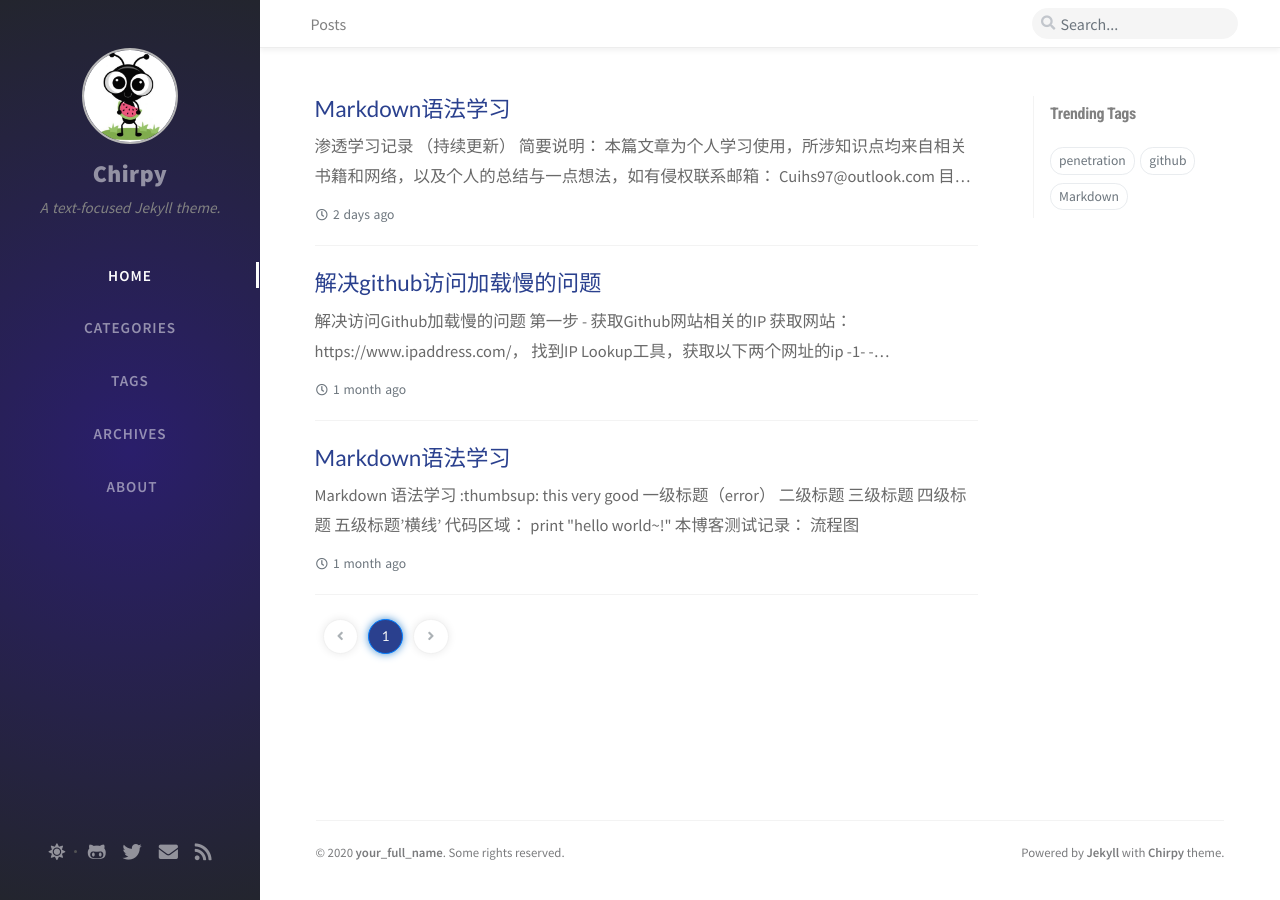
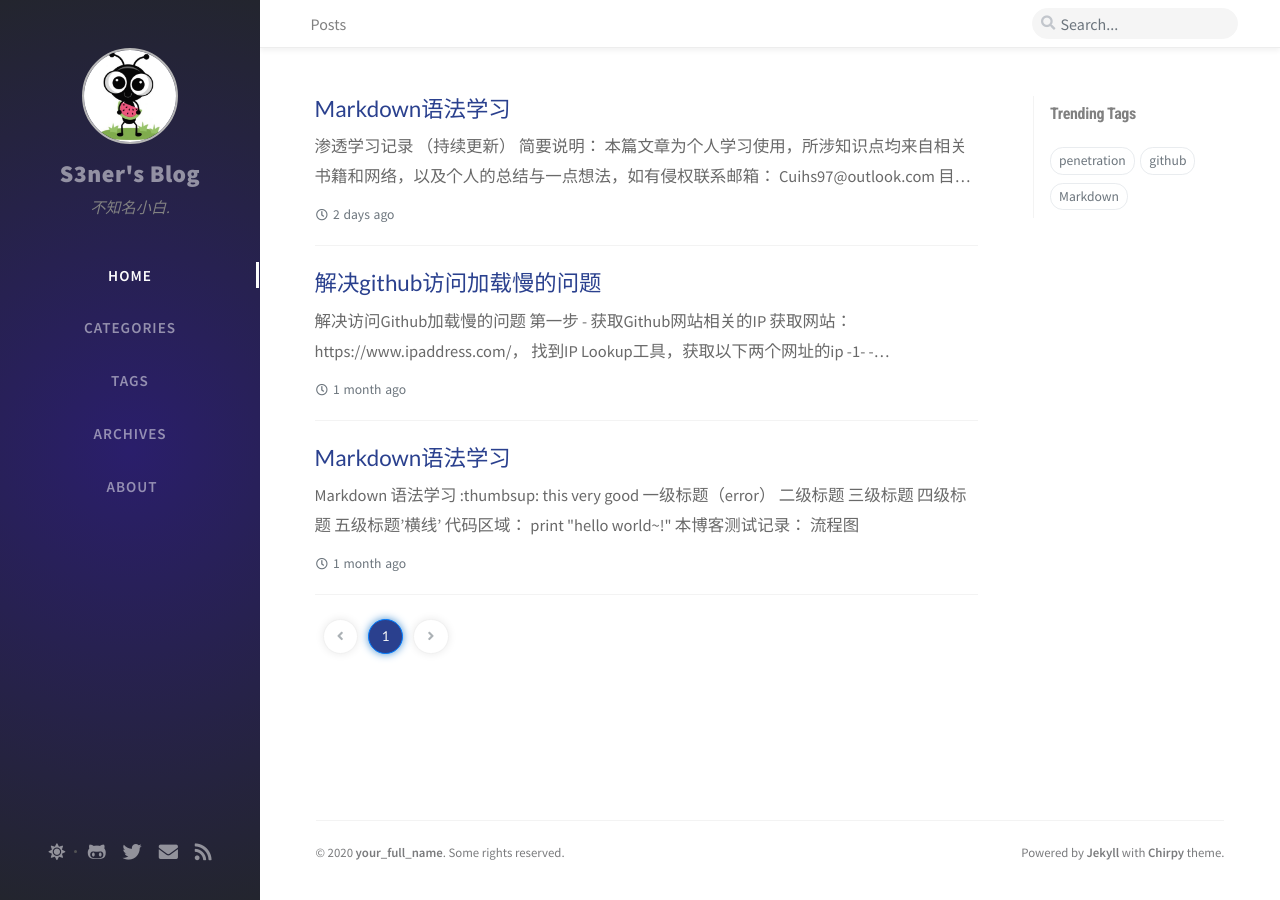
Before and after one commit to devisitem/legacy-blog, a Jekyll site: the page built from index.html, in a window 1280 px wide. Built offline with Jekyll 4.4.1, drawn with Linux system fonts in a browser that asks for light colours; nearby versions of some CDN libraries; the list of posts is cut into pages by our own code; comment, search, counter and statistics services are not loaded.

Commit message:
Update _config.yml

```diff
--- a/_config.yml
+++ b/_config.yml
@@ -8,9 +8,9 @@
 # jekyll-seo-tag settings › https://github.com/jekyll/jekyll-seo-tag/blob/master/docs/usage.md
 #--------------------------
 
-title: Chirpy                          # the main title
+title: S3ner's Blog                         # the main title
 
-tagline: A text-focused Jekyll theme.  # it will display as the sub-title
+tagline: 不知名小白.  # it will display as the sub-title
 
 description: >-                        # used by seo meta and the atom feed
   A minimal, portfolio, sidebar,
```
